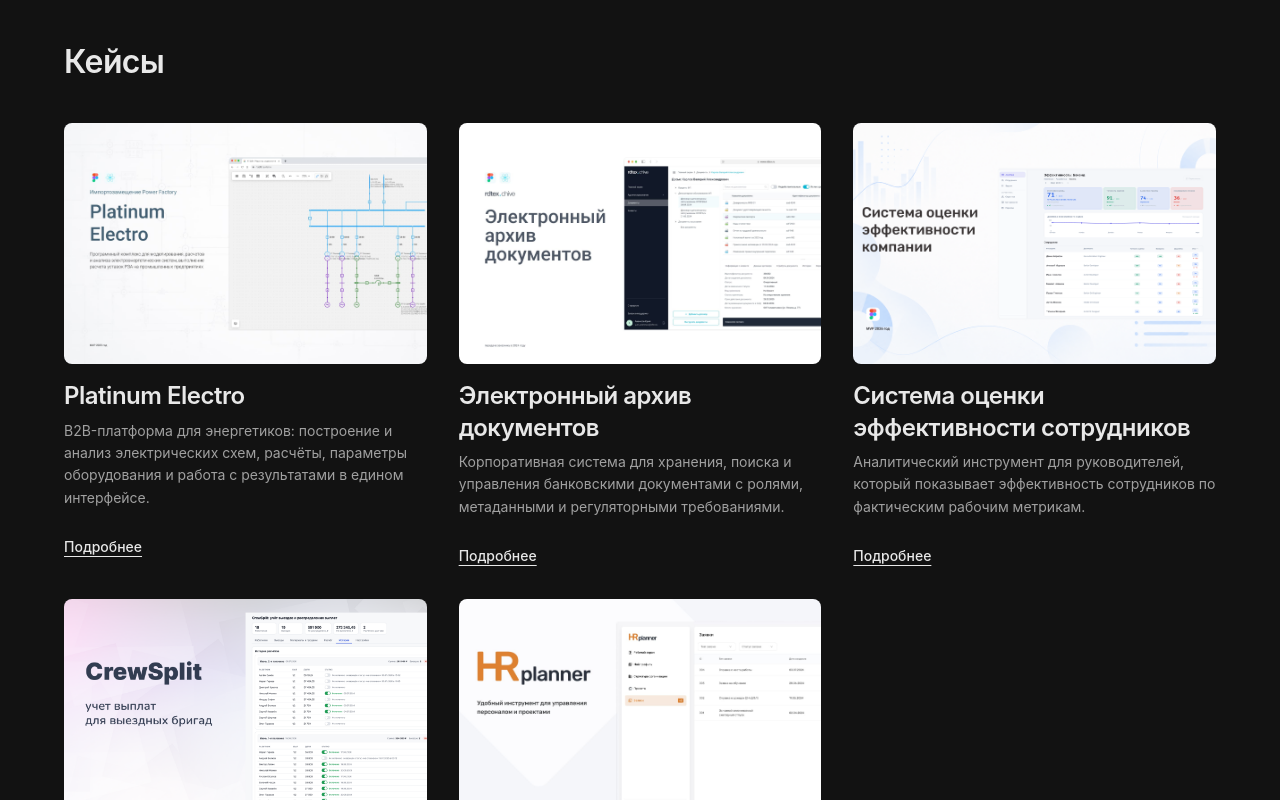
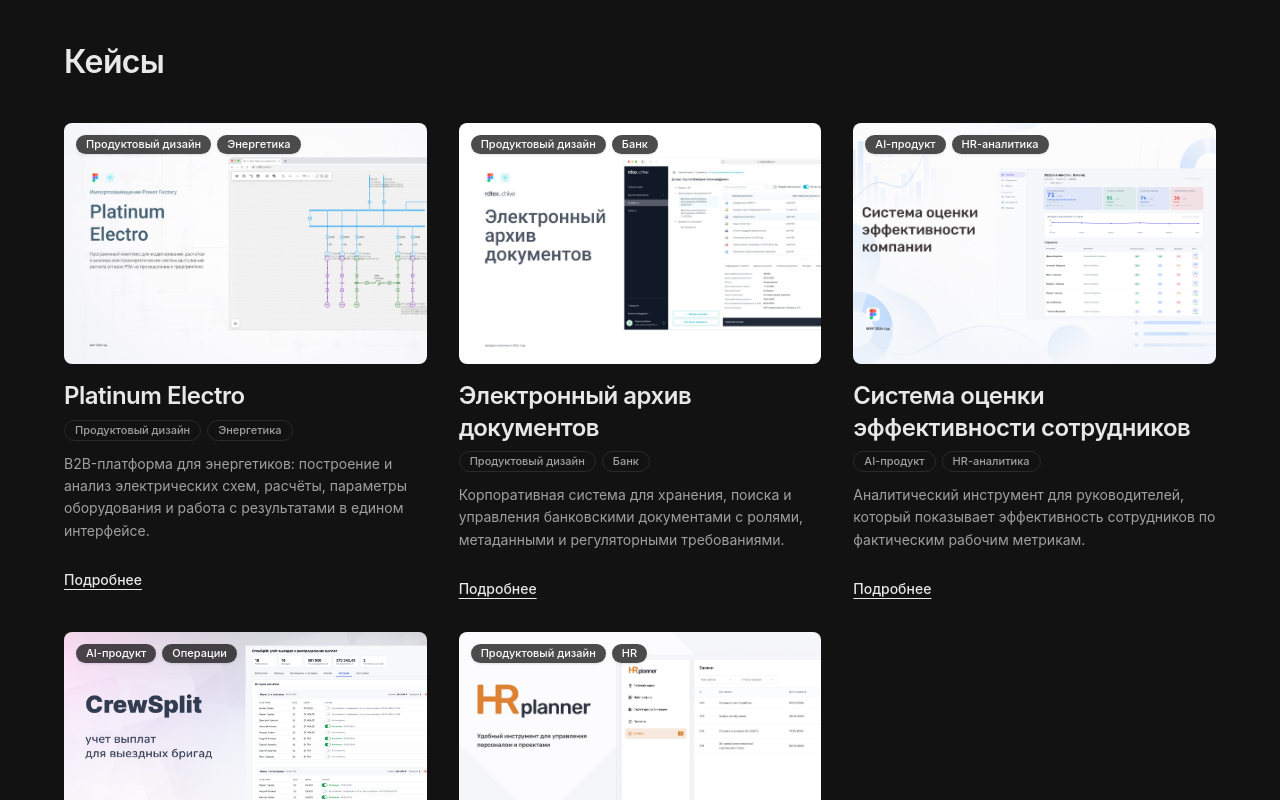
Before and after one commit to avanesov89/portfolio, a Next.js app: page / in a window 1280 px wide. Shown: the part 760-1560 px from the top of the page. Built offline with nearby package versions, Linux system fonts and the light colour scheme.

Commit message:
Add portfolio case tags

```diff
--- a/src/components/CaseCard.tsx
+++ b/src/components/CaseCard.tsx
@@ -7,20 +7,46 @@
 }
 
 export function CaseCard({ caseItem }: CaseCardProps) {
+  const tags = caseItem.tags ?? [];
+
   return (
     <article className="group">
       <Link href={`/portfolio/${caseItem.slug}`} className="block">
-        <div className="overflow-hidden rounded-lg mb-4 bg-[var(--background-elevated)]">
+        <div className="relative overflow-hidden rounded-lg mb-4 bg-[var(--background-elevated)]">
           <img
             src={withBasePath(caseItem.image)}
             alt={caseItem.title}
             className="w-full aspect-[3/2] object-cover group-hover:scale-[1.02] transition-transform duration-300"
             loading="lazy"
           />
+          {tags.length > 0 && (
+            <div className="absolute left-3 top-3 flex max-w-[calc(100%-1.5rem)] flex-wrap gap-1.5">
+              {tags.map((tag) => (
+                <span
+                  key={tag}
+                  className="rounded-full bg-black/70 px-2.5 py-1 text-[11px] font-medium leading-none text-white shadow-sm backdrop-blur"
+                >
+                  {tag}
+                </span>
+              ))}
+            </div>
+          )}
         </div>
         <h3 className="text-lg font-semibold mb-2 group-hover:underline">
           {caseItem.title}
         </h3>
+        {tags.length > 0 && (
+          <div className="mb-3 flex flex-wrap gap-1.5">
+            {tags.map((tag) => (
+              <span
+                key={tag}
+                className="rounded-full border border-[var(--border)] px-2.5 py-1 text-[11px] font-medium leading-none text-[var(--foreground-muted)]"
+              >
+                {tag}
+              </span>
+            ))}
+          </div>
+        )}
         <p className="text-sm text-[var(--foreground-muted)] line-clamp-5">
           {caseItem.description}
         </p>
--- a/src/data/profile.ts
+++ b/src/data/profile.ts
@@ -36,6 +36,7 @@
       slug: 'platinum-electro',
       title: 'Platinum Electro',
       description: 'B2B-платформа для энергетиков: построение и анализ электрических схем, расчёты, параметры оборудования и работа с результатами в едином интерфейсе.',
+      tags: ['Продуктовый дизайн', 'Энергетика'],
       intro: [
         'Platinum Electro — web-платформа для моделирования, расчётов и анализа электроэнергетических систем. Продукт создавался для промышленных предприятий, служб режимов, лабораторий электростанций, проектировщиков и консультантов.',
         'Внутри продукта инженер строит электрическую схему, задаёт параметры оборудования, рассчитывает установившиеся режимы, токи короткого замыкания и уставки РЗА. Ошибка в интерфейсе здесь влияет не только на удобство. Она может исказить сценарий работы специалиста и привести к неправильной интерпретации расчёта.',
@@ -185,6 +186,7 @@
       slug: 'ead',
       title: 'Электронный архив документов',
       description: 'Корпоративная система для хранения, поиска и управления банковскими документами с ролями, метаданными и регуляторными требованиями.',
+      tags: ['Продуктовый дизайн', 'Банк'],
       intro: [
         'Корпоративная система для хранения, поиска и управления банковскими документами. Продукт должен был поддерживать досье клиентов, разные типы документов, роли пользователей, метаданные, справочники, журнал активности и выгрузку данных по требованию ЦБ РФ.',
         'Я работал над проектом как единственный UX/UI дизайнер. Отвечал за пользовательские сценарии, прототипы, макеты, адаптацию UI-компонентов, передачу решений в разработку и дизайн-ревью реализованного интерфейса.',
@@ -368,6 +370,7 @@
       slug: 'hr-planner',
       title: 'HR Planner',
       description: 'HR-платформа для анализа загрузки сотрудников, управления проектами, заявками и кадровыми процессами.',
+      tags: ['Продуктовый дизайн', 'HR'],
       intro: [
         'HR Planner - платформа для анализа загрузки сотрудников, управления проектами, заявками и кадровыми процессами.',
         'Я подключился к проекту на этапе MVP. На входе уже были бизнес-идея, первые прототипы в Axure и документация в Confluence. Нужно было перевести это в понятный интерактивный интерфейс, уточнить пользовательские сценарии и подготовить макеты, с которыми команда сможет идти в разработку.',
@@ -517,6 +520,7 @@
       slug: 'performance-evaluation',
       title: 'Система оценки эффективности сотрудников',
       description: 'Аналитический инструмент для руководителей, который показывает эффективность сотрудников по фактическим рабочим метрикам.',
+      tags: ['AI-продукт', 'HR-аналитика'],
       intro: [
         'Аналитический инструмент поверх данных Kaiten (российская альтернатива Jira): считает оценку сотрудника 0–100 по фактическим рабочим метрикам — срокам, возвратам задач, точности оценки и трудозатрат.',
         'Я спроектировал продукт целиком от логики расчёта и методологии до интерфейса, собрал рабочий MVP с помощью AI-разработки (Claude Code) за 2 недели. Kaiten хранит задачи, но не отвечает на вопросы руководителя: кто срывает сроки, где факт расходится с оценкой, спад разовый или системный. Эта система отвечает. AI использовал как команду разработки: декомпозировал продукт на модули промптами, проверял и дорабатывал результат.',
@@ -646,6 +650,7 @@
       slug: 'crewsplit',
       title: 'CrewSplit: учёт выездов и распределения выплат',
       description: 'Инструмент распределения выплат для бригад демонтажа и утилизации промышленного оборудования.',
+      tags: ['AI-продукт', 'Операции'],
       intro: [
         'Инструмент распределения выплат для бригад демонтажа и утилизации промышленного оборудования. Система ведёт учет выездов, извлечённых материалов и продажи, а затем делит выручку между участниками бригад пропорционально фактическому участию, прозрачно и с точностью до копейки.',
       ],
--- a/src/types/index.ts
+++ b/src/types/index.ts
@@ -10,6 +10,7 @@
   }[];
   overview?: string[];
   image: string;
+  tags?: string[];
   taskTitle?: string;
   task?: string;
   taskBullets?: string[];
```
